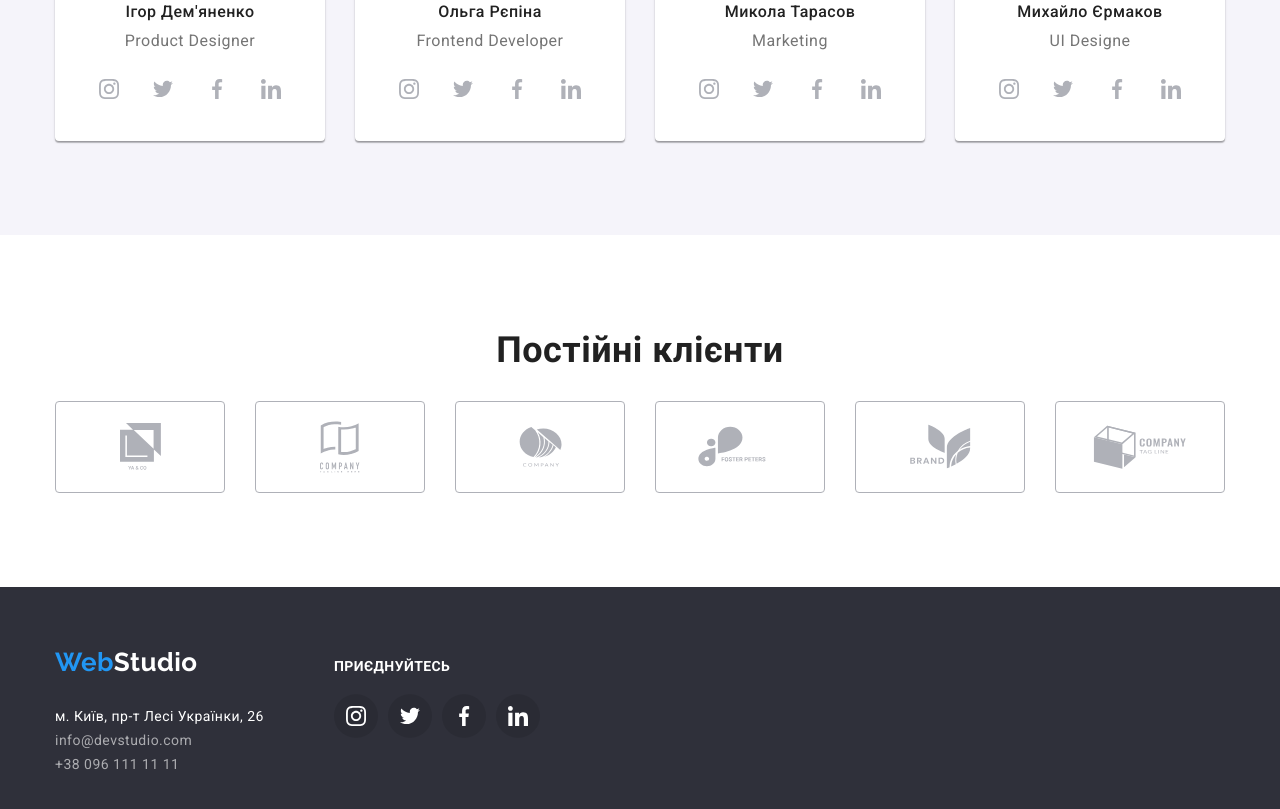
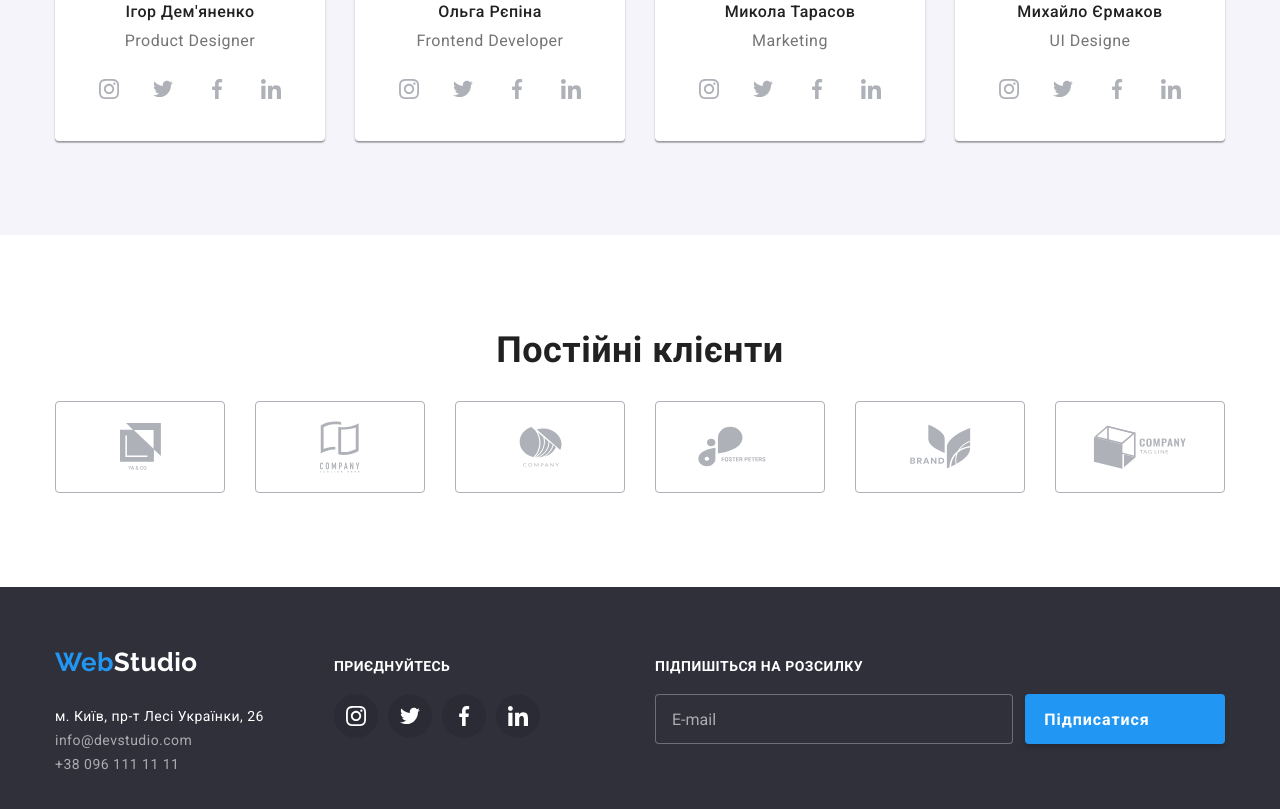
Before and after one commit to MaksymDpUa/goit-markup-hw-06, a plain HTML site: page index.html in a window 1280 px wide. Shown: the part 2063-2872 px from the top of the page. Drawn offline with nearby package versions, Linux system fonts and the light colour scheme.

Commit message:
Добавляет подписку в футере

```diff
--- a/css/styles.css
+++ b/css/styles.css
@@ -27,6 +27,8 @@
   --backdrop-color: rgba(0, 0, 0, 0.2);
   --input-border-color: rgba(33, 33, 33, 0.2);
   --placeholder-color: rgba(117, 117, 117, 0.5);
+  --button-shadow-color: rgba(0, 0, 0, 0.15);
+ --border-footer-color: rgba(255, 255, 255, 0.3);
 }
 
 /* Стили для обнуления верхних отступов у элементов */
@@ -239,6 +241,7 @@ body {
   min-width: 200px;
   height: 50px;
   padding: 10px 20px;
+  transition: background-color 250ms cubic-bezier(0.4, 0, 0.2, 1);
 }
 
 .hero-button:hover,
@@ -492,7 +495,7 @@ body {
   margin-right: 70px;
 }
 
-.contacts.section p {
+.adress .logo {
   margin-bottom: 28px;
 }
 .logo-footer {
@@ -564,6 +567,78 @@ body {
 .social-item.footer:hover,
 .social-item.footer:focus {
   background-color: var(--accent-color);
+}
+
+.form-subscription {
+  display: block;
+  margin-left: auto;
+}
+.subscription-text  {
+display: block;
+margin-bottom: 20px;
+font-weight: 700;
+font-size: 14px;
+line-height: 1.14;
+text-transform: uppercase;
+color: var(--alternative-text-color);
+}
+.subscription-container {
+  display: flex;
+  align-items: center;
+  position: relative;
+
+}
+
+.subscription-email {
+width: 358px;
+height: 50px;
+margin-right: 12px;
+padding-left: 16px;
+background-color: var(--secondary-background-color);
+border: 1px solid var(--border-footer-color);
+border-radius: 4px;
+color: var(--alternative-text-color);
+transition: border-color 250ms cubic-bezier(0.4, 0, 0.2, 1);
+}
+
+.subscription-email::placeholder {
+
+font-size: 16px;
+line-height: 1.25;
+color:var(--contacts-transparent-text);
+}
+.subscription-email:focus,
+.subscription-email:hover {
+  border-color: var(--accent-color);
+  outline: transparent;
+}
+
+.subscription-button {
+  min-width: 200px;
+  height: 50px;
+  background-color: var(--accent-color);
+  color: var(--alternative-text-color);
+  font-weight: 700;
+  font-size: 16px;
+  line-height: 1.87;
+  letter-spacing: 0.06em;
+   cursor: pointer;
+  border-radius: 4px;
+  border-color: transparent;
+  box-shadow: 0px 4px 4px var(--button-shadow-color);
+  padding-right: 62px;
+  transition: background-color 250ms cubic-bezier(0.4, 0, 0.2, 1);
+}
+.subscription-button:focus,
+.subscription-button:hover {
+  background-color: var(--alternative-accent-color);
+}
+
+.subscription-icon {
+  position: absolute;
+  top: 50%;
+  right: 28px;
+  transform: translateY(-50%);
 }
 
 /* Модальне вікно */
--- a/index.html
+++ b/index.html
@@ -405,6 +405,21 @@
             </li>
           </ul>
         </div>
+        <form name="form-subscription" class="form-subscription">
+          <p class="subscription-text">Підпишіться на розсилку</p>
+          <div class="subscription-container">
+            <input
+              type="email"
+              placeholder="E-mail"
+              aria-label="email"
+              class="subscription-email"
+            />
+            <button type="submit" class="subscription-button">Підписатися</button>
+            <svg width="24px" height="24px" class="subscription-icon">
+              <use href="./images/icons.svg#icon-send"></use>
+            </svg>
+          </div>
+        </form>
       </div>
     </footer>
     <div class="backdrop is-hidden" data-modal>
```
